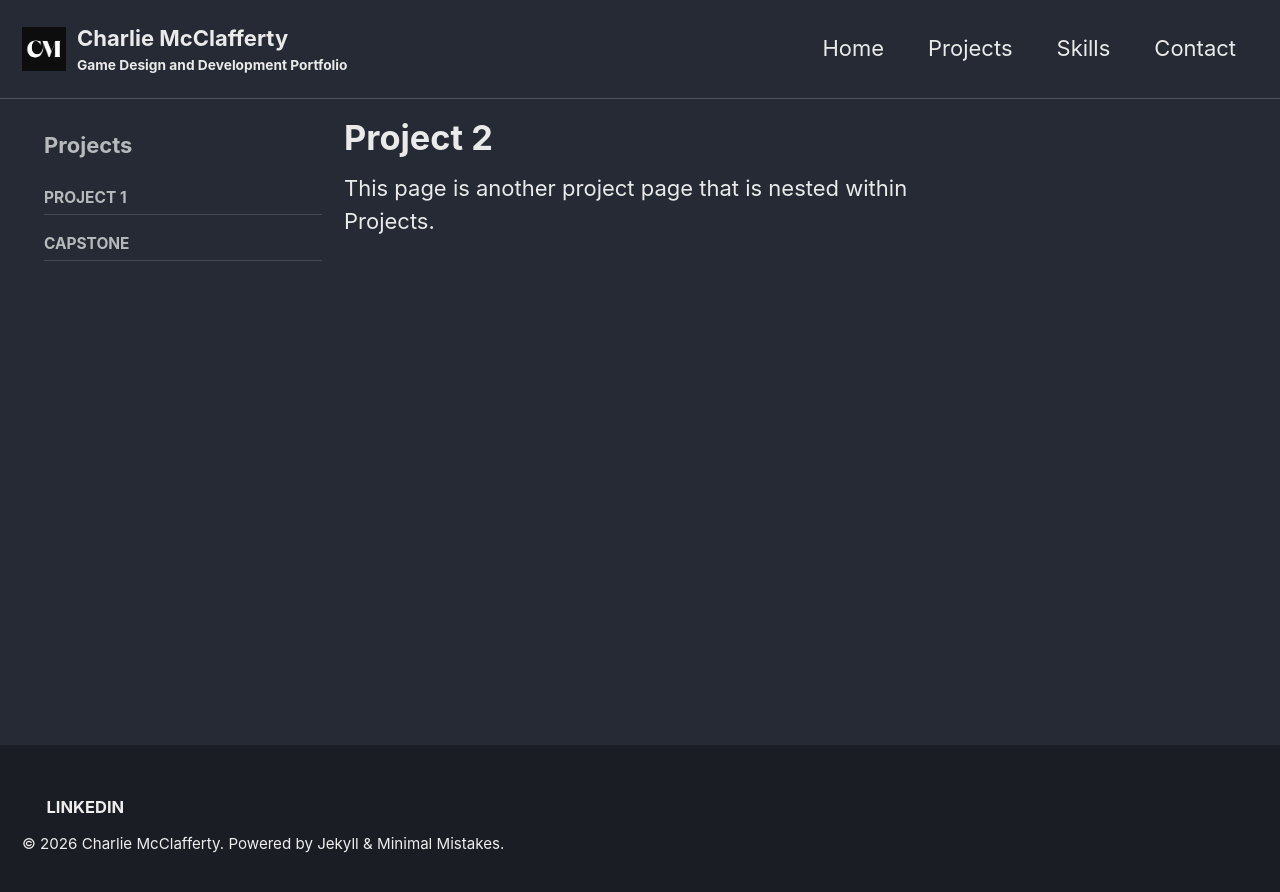
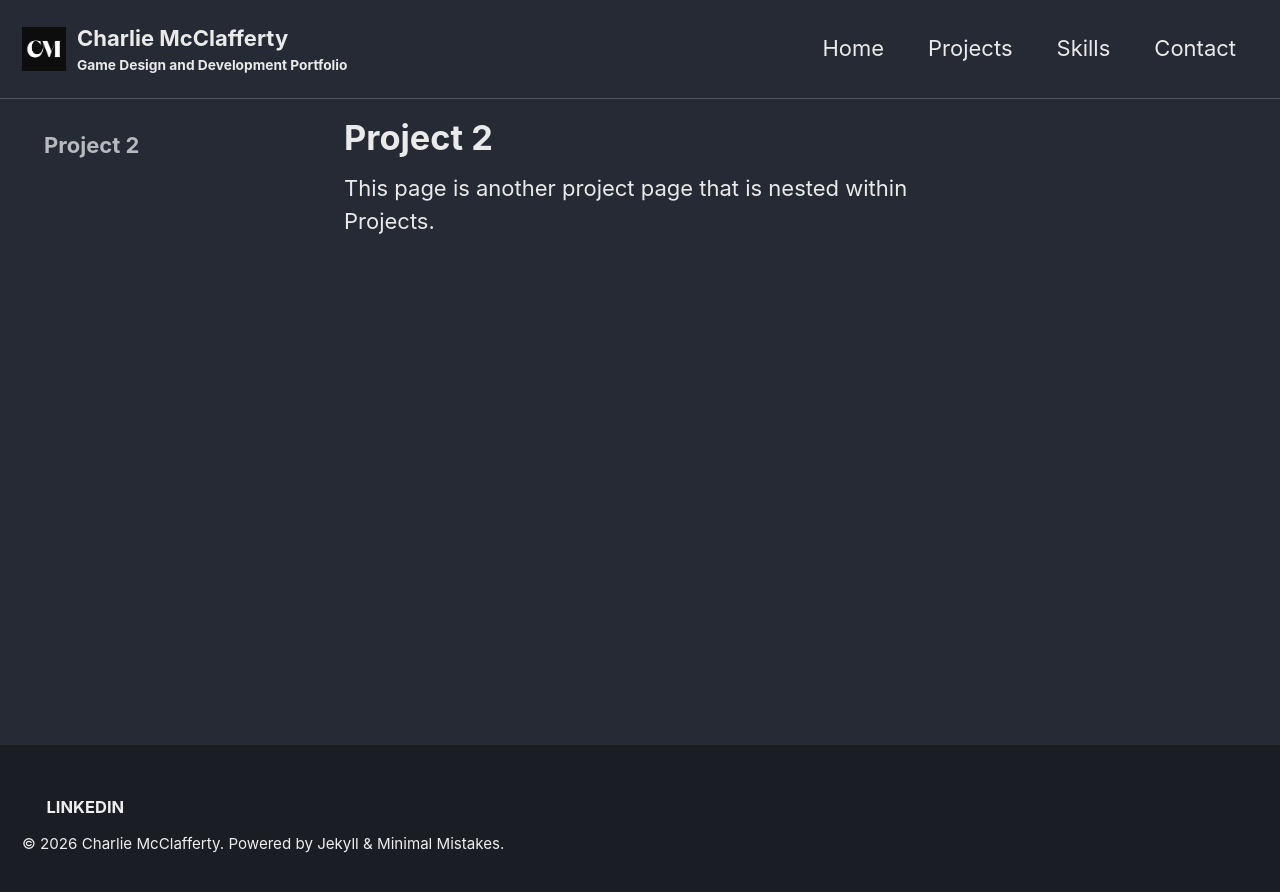
Before and after one commit to cmcclafferty/cmcclafferty.github.io, a Jekyll site: the page built from _pages/projects-project2.md, in a window 1280 px wide. Shown: the top 892 px of the page. Built offline with Jekyll 4.4.1, drawn with Linux system fonts in a browser that asks for light colours.

Commit message:
Update sidebar title and navigation for Project 2

```diff
--- a/_pages/projects-project2.md
+++ b/_pages/projects-project2.md
@@ -3,9 +3,9 @@ title: "Project 2"
 layout: single
 permalink: /projects/project2/
 sidebar:
-  title: "Projects"
+  title: "Project 2"
   nav:
-    - projects
+    - project2
 ---
 
 This page is another project page that is nested within Projects.
```
